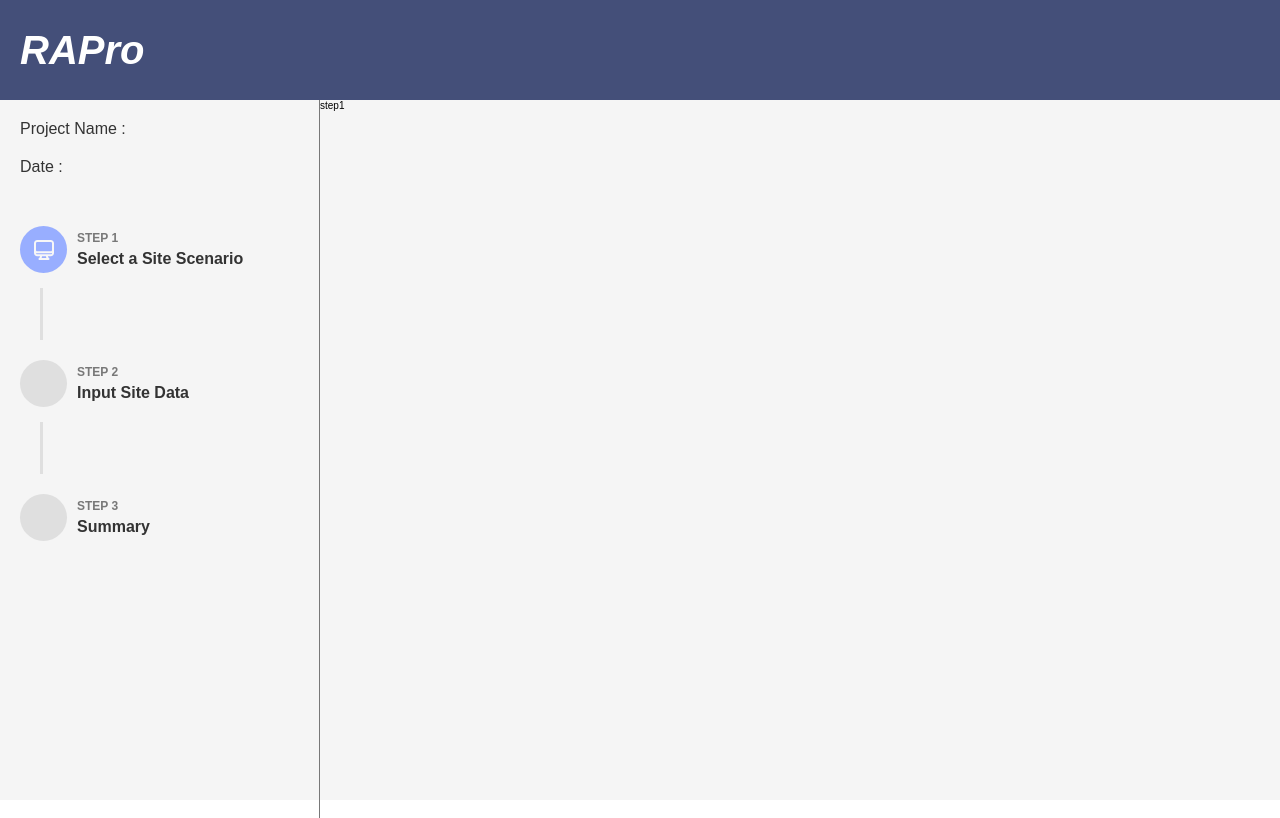
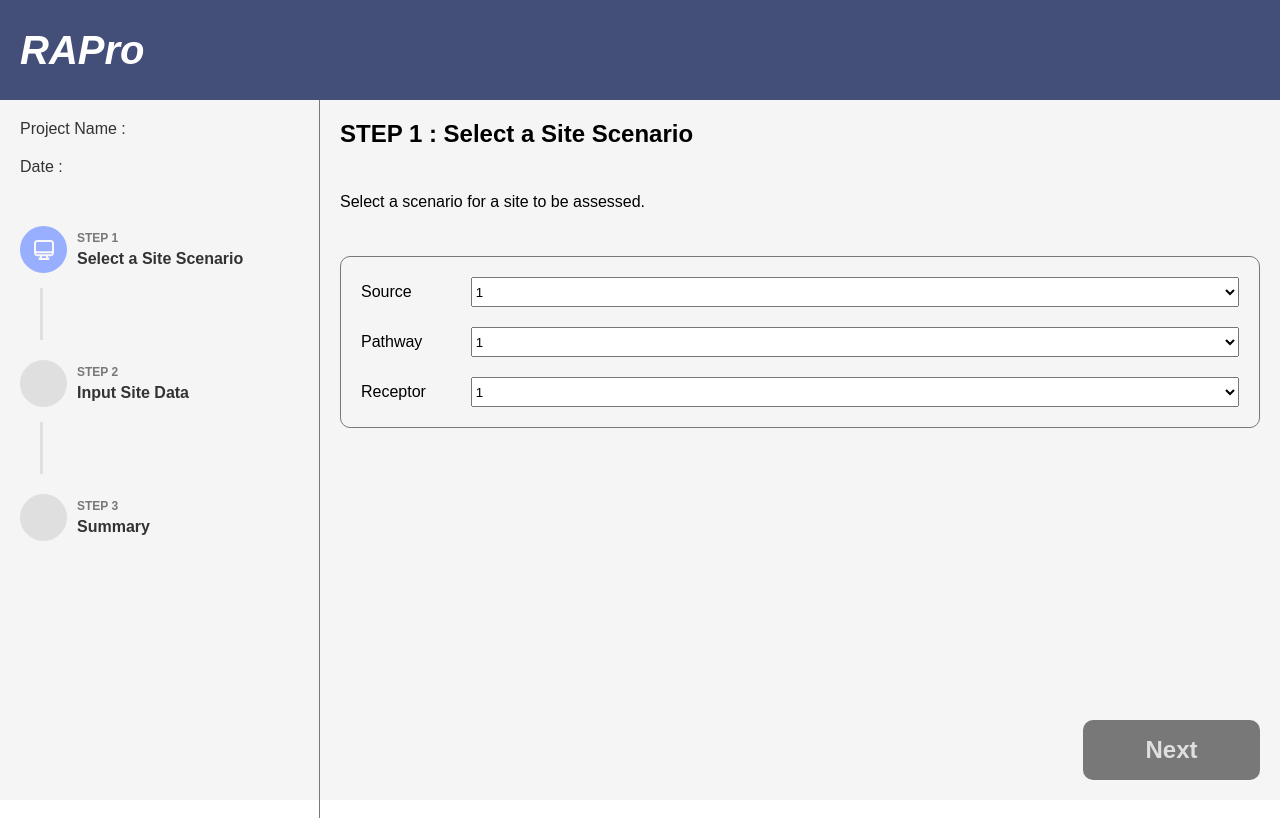
Before and after one commit to VIRAPkoreauniv/RAPro, a React (Vite) app: page /step1 in a window 1280 px wide. Shown: the top 818 px of the page. Built offline with nearby package versions, Linux system fonts and the light colour scheme; a web font is replaced by a local one.

Commit message:
feat: 시나리오 선택 UI

```diff
--- /dev/null
+++ b/src/pages/step1/components/select-scenario/SelectScenario.style.tsx
@@ -0,0 +1,51 @@
+import styled from 'styled-components'
+
+export const Wrapper = styled.div`
+  padding: 2rem;
+  display: flex;
+  flex-direction: column;
+  gap: 4.5rem;
+
+  h1 {
+    color: #000;
+    font-size: 2.4rem;
+    font-style: normal;
+    font-weight: 600;
+    line-height: normal;
+  }
+
+  p {
+    color: #000;
+    font-size: 1.6rem;
+    font-style: normal;
+    font-weight: 500;
+    line-height: normal;
+  }
+`
+
+export const Border = styled.div`
+  display: flex;
+  flex-direction: column;
+  gap: 2rem;
+
+  border: 1px solid var(--gray-middle);
+  border-radius: 1rem;
+  padding: 2rem;
+`
+
+export const OptionWrapper = styled.div`
+  display: grid;
+  grid-template-columns: 1fr 7fr;
+  align-items: center;
+
+  select {
+    width: 100%;
+    height: 3rem;
+  }
+`
+
+export const ButtonWrapper = styled.div`
+  position: fixed;
+  bottom: 2rem;
+  right: 2rem;
+`
--- /dev/null
+++ b/src/pages/step1/components/select-scenario/index.tsx
@@ -0,0 +1,58 @@
+import { useState } from 'react'
+import * as S from './SelectScenario.style'
+import RectangleButton from '../../../../components/rectangle-button'
+
+const SelectScenario = () => {
+  const [scenario, setScenario] = useState<string | null>(null)
+
+  return (
+    <S.Wrapper>
+      <h1>STEP 1 : Select a Site Scenario</h1>
+      <p>Select a scenario for a site to be assessed.</p>
+      <S.Border>
+        <S.OptionWrapper>
+          <p>Source</p>
+          <select>
+            <option>1</option>
+            <option>2</option>
+            <option>3</option>
+            <option>4</option>
+          </select>
+        </S.OptionWrapper>
+        <S.OptionWrapper>
+          <p>Pathway</p>
+          <select>
+            <option>1</option>
+            <option>2</option>
+            <option>3</option>
+            <option>4</option>
+          </select>
+        </S.OptionWrapper>
+        <S.OptionWrapper>
+          <p>Receptor</p>
+          <select>
+            <option>1</option>
+            <option>2</option>
+            <option>3</option>
+            <option>4</option>
+          </select>
+        </S.OptionWrapper>
+      </S.Border>
+      {scenario && (
+        <>
+          <p>
+            ※ A diagram for the selected site scenario is visualized as follows.
+          </p>
+          <S.Border></S.Border>
+        </>
+      )}
+      <S.ButtonWrapper>
+        <RectangleButton isActive={false} size="medium">
+          Next
+        </RectangleButton>
+      </S.ButtonWrapper>
+    </S.Wrapper>
+  )
+}
+
+export default SelectScenario
--- a/src/pages/step1/index.tsx
+++ b/src/pages/step1/index.tsx
@@ -1,5 +1,6 @@
 import AppBar from '../../components/app-bar'
 import ProgressMenu from '../../components/progress-menu'
+import SelectScenario from './components/select-scenario'
 import * as S from './Step1Page.style'
 
 export default function Step1Page() {
@@ -8,9 +9,7 @@ export default function Step1Page() {
       <AppBar />
       <S.ColumnDivider>
         <ProgressMenu />
-        <div>
-          <p>step1</p>
-        </div>
+        <SelectScenario />
       </S.ColumnDivider>
     </S.Wrapper>
   )
```
